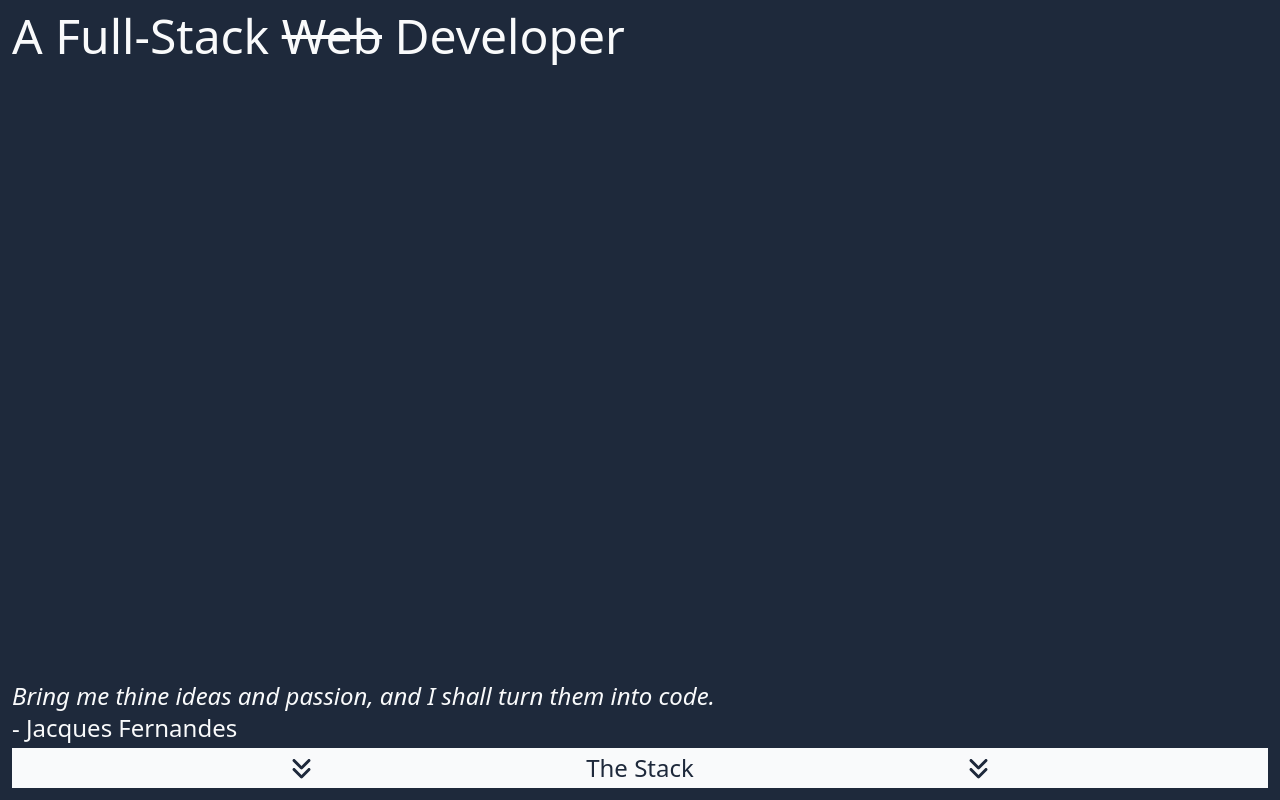
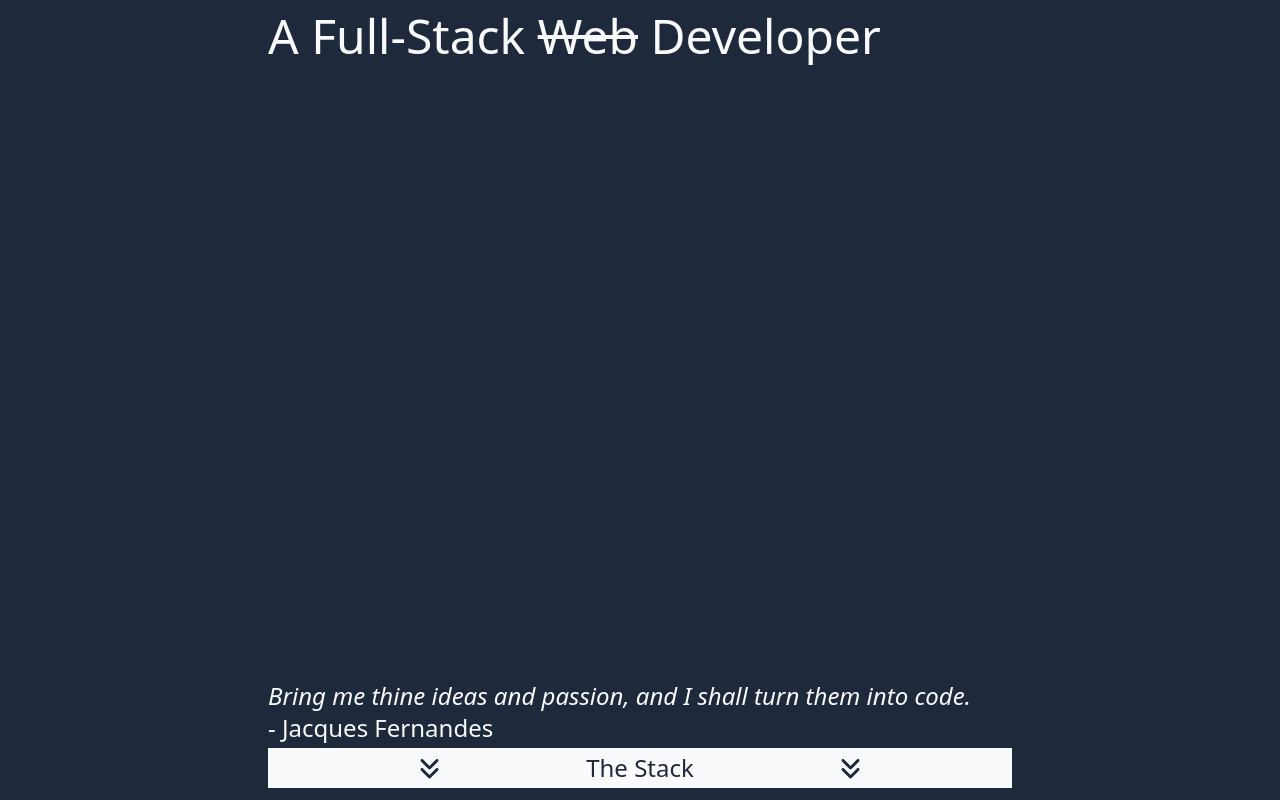
Before and after one commit to JacquesFernandes/portfolio-site-2, a Next.js app: page / in a window 1280 px wide. Shown: the top 800 px of the page. Built offline with nearby package versions, Linux system fonts and the light colour scheme.

Commit message:
Limit width of section to max-w-screen-md on screen md

```diff
--- a/components/section.tsx
+++ b/components/section.tsx
@@ -13,7 +13,7 @@ export const Section: FC<SectionProps> = ({ children, size='page', padded=true,
 	<section
 		id={href}
 		className={cx(
-			"w-full overflow-x-hidden",
+			"w-full md:max-w-screen-md overflow-x-hidden md:mx-auto",
 			{
 				'h-fit': size === 'fit',
 				'min-h-[100dvh]': size === 'page' || size !== 'fit',
```
